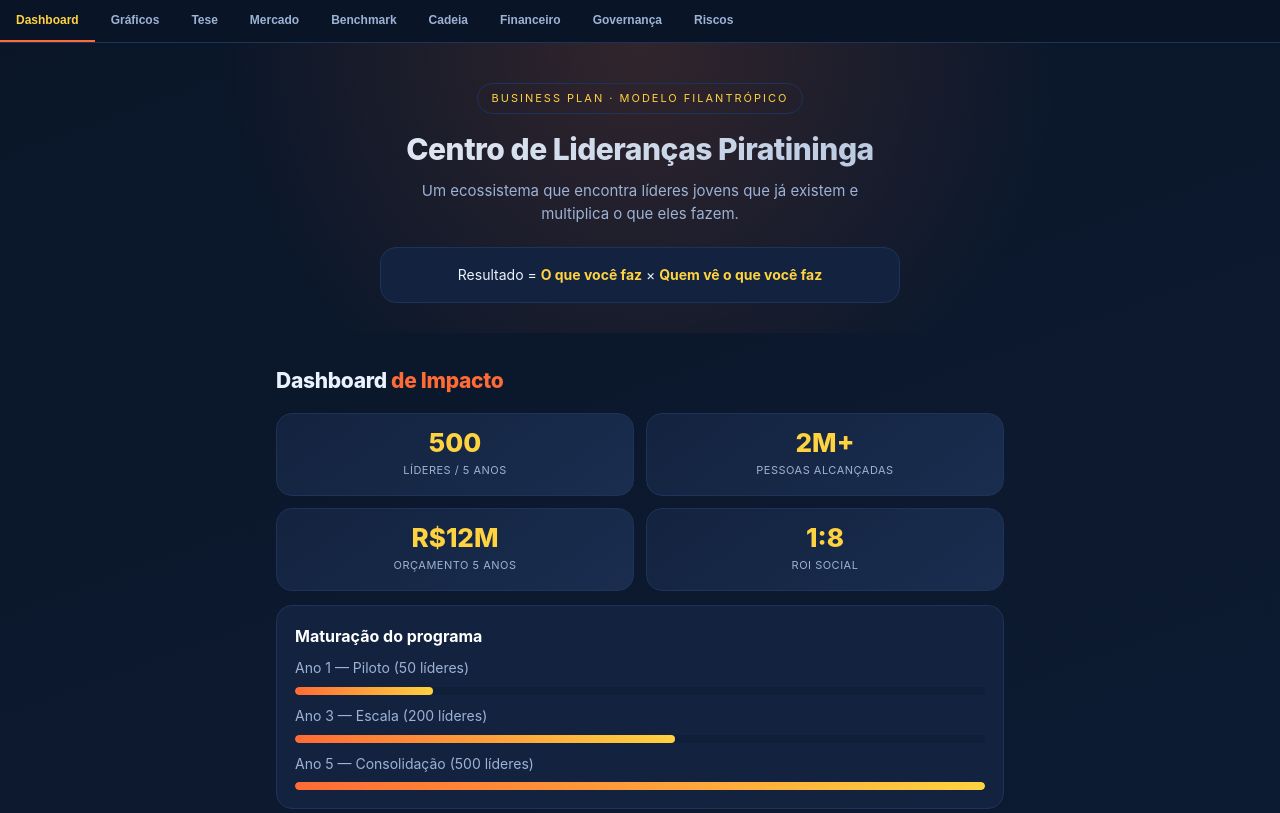
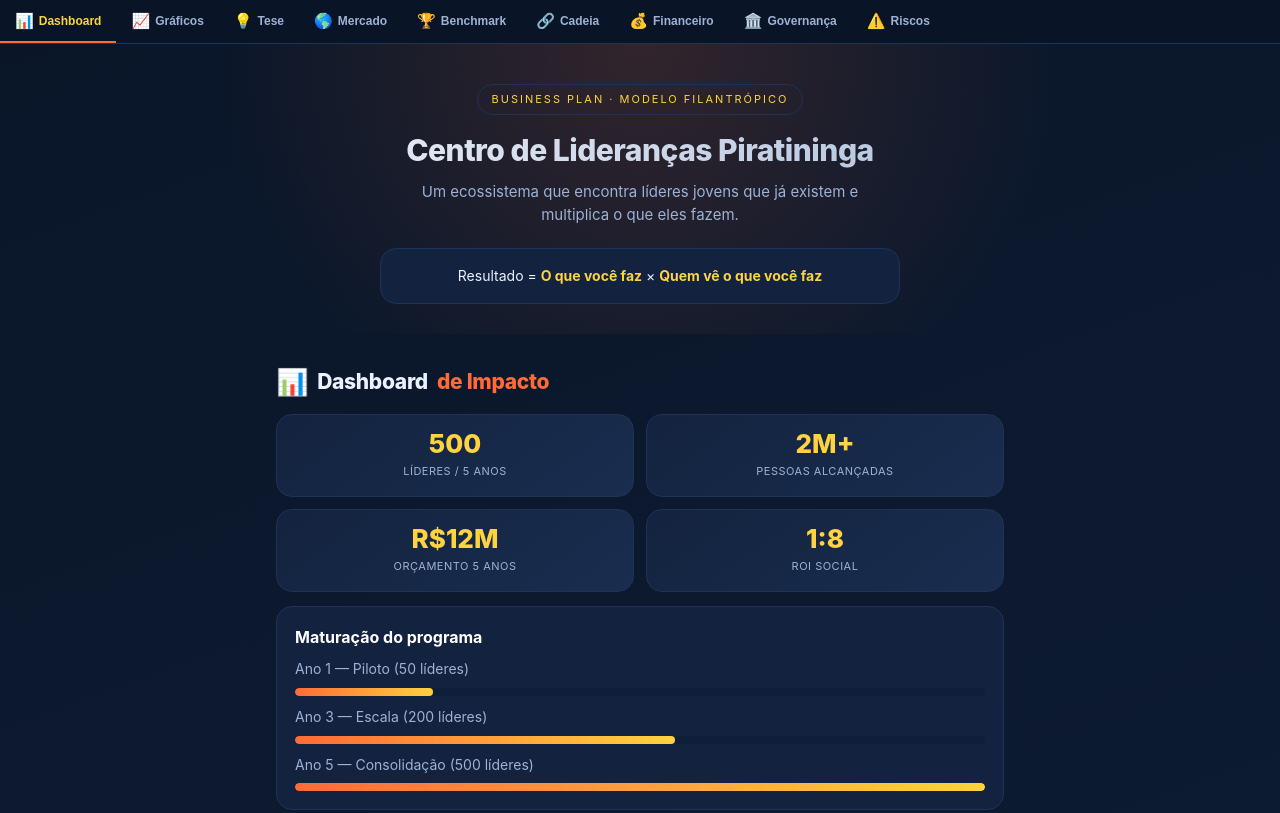
Before and after one commit to lepecosta1/centro-liderancas-piratininga, a plain HTML site: page index.html in a window 1280 px wide. Shown: the top 813 px of the page. Drawn offline with Linux system fonts and the light colour scheme.

Commit message:
Enhance tab buttons with icons and styling
Updated tab buttons to include icons and adjusted padding.

```diff
--- a/index.html
+++ b/index.html
@@ -13,7 +13,8 @@ body{font-family:-apple-system,BlinkMacSystemFont,'Segoe UI',Roboto,sans-serif;b
 .wrap{max-width:760px;margin:0 auto;padding:0 16px}
 .tabs{position:sticky;top:0;left:0;right:0;background:rgba(10,22,40,.97);backdrop-filter:blur(12px);border-bottom:1px solid var(--line);display:flex;overflow-x:auto;z-index:50;scrollbar-width:none}
 .tabs::-webkit-scrollbar{display:none}
-.tab{flex:0 0 auto;padding:13px 16px;font-size:12px;color:var(--mut);background:none;border:none;cursor:pointer;white-space:nowrap;border-bottom:2px solid transparent;font-weight:600}
+.tab{flex:0 0 auto;padding:13px 15px;font-size:12px;color:var(--mut);background:none;border:none;cursor:pointer;white-space:nowrap;border-bottom:2px solid transparent;font-weight:600;display:flex;align-items:center;gap:5px}
+.tab .e{font-size:15px;line-height:1}
 .tab.on{color:var(--acc2);border-bottom-color:var(--acc)}
 .hero{padding:40px 20px 30px;text-align:center;background:radial-gradient(circle at 50% 0%,rgba(255,107,53,.16),transparent 60%)}
 .badge{display:inline-block;font-size:11px;letter-spacing:2px;text-transform:uppercase;color:var(--acc2);border:1px solid var(--line);padding:6px 14px;border-radius:30px;margin-bottom:18px}
@@ -21,7 +22,8 @@ body{font-family:-apple-system,BlinkMacSystemFont,'Segoe UI',Roboto,sans-serif;b
 .hero p{color:var(--mut);font-size:15px;max-width:480px;margin:0 auto}
 .formula{margin:22px auto 0;max-width:520px;background:var(--card);border:1px solid var(--line);border-radius:16px;padding:16px;font-size:14px}
 .formula b{color:var(--acc2)}
-h2.sec{font-size:21px;font-weight:800;margin:8px 0 16px;letter-spacing:-.3px}
+h2.sec{font-size:21px;font-weight:800;margin:8px 0 16px;letter-spacing:-.3px;display:flex;align-items:center;gap:9px}
+h2.sec .em{font-size:26px;line-height:1}
 h2.sec span{color:var(--acc)}
 .card{background:var(--card);border:1px solid var(--line);border-radius:16px;padding:18px;margin-bottom:14px}
 .card h3{font-size:16px;margin-bottom:8px;color:#fff}
@@ -80,15 +82,15 @@ td:first-child{color:#fff;font-weight:600}
 <body>
 
 <nav class="tabs">
-<button class="tab on" data-t="dash">Dashboard</button>
-<button class="tab" data-t="graf">Gráficos</button>
-<button class="tab" data-t="tese">Tese</button>
-<button class="tab" data-t="mercado">Mercado</button>
-<button class="tab" data-t="bench">Benchmark</button>
-<button class="tab" data-t="supply">Cadeia</button>
-<button class="tab" data-t="fin">Financeiro</button>
-<button class="tab" data-t="gov">Governança</button>
-<button class="tab" data-t="risco">Riscos</button>
+<button class="tab on" data-t="dash"><span class="e">📊</span>Dashboard</button>
+<button class="tab" data-t="graf"><span class="e">📈</span>Gráficos</button>
+<button class="tab" data-t="tese"><span class="e">💡</span>Tese</button>
+<button class="tab" data-t="mercado"><span class="e">🌎</span>Mercado</button>
+<button class="tab" data-t="bench"><span class="e">🏆</span>Benchmark</button>
+<button class="tab" data-t="supply"><span class="e">🔗</span>Cadeia</button>
+<button class="tab" data-t="fin"><span class="e">💰</span>Financeiro</button>
+<button class="tab" data-t="gov"><span class="e">🏛️</span>Governança</button>
+<button class="tab" data-t="risco"><span class="e">⚠️</span>Riscos</button>
 </nav>
 
 <header class="hero">
@@ -101,7 +103,7 @@ td:first-child{color:#fff;font-weight:600}
 <main class="wrap">
 
 <section class="panel on" id="p-dash">
-<h2 class="sec">Dashboard <span>de Impacto</span></h2>
+<h2 class="sec"><span class="em">📊</span>Dashboard <span>de Impacto</span></h2>
 <div class="grid2" style="margin-bottom:14px">
 <div class="kpi"><div class="n">500</div><div class="l">Líderes / 5 anos</div></div>
 <div class="kpi"><div class="n">2M+</div><div class="l">Pessoas alcançadas</div></div>
@@ -117,7 +119,7 @@ td:first-child{color:#fff;font-weight:600}
 </section>
 
 <section class="panel" id="p-tese">
-<h2 class="sec">A <span>Tese</span></h2>
+<h2 class="sec"><span class="em">💡</span>A <span>Tese</span></h2>
 <div class="card"><h3>O problema</h3><p>Existem milhares de líderes jovens reais já transformando suas comunidades — mas invisíveis e sem escala. O talento existe; a alavancagem, não.</p></div>
 <div class="card"><h3>As 3 alavancas</h3>
 <div class="lev"><h4>1 · Software / IA</h4><p>Ferramentas que automatizam e potencializam o trabalho de cada líder, liberando tempo e ampliando capacidade.</p></div>
@@ -128,7 +130,7 @@ td:first-child{color:#fff;font-weight:600}
 </section>
 
 <section class="panel" id="p-mercado">
-<h2 class="sec">Mercado & <span>Contexto</span></h2>
+<h2 class="sec"><span class="em">🌎</span>Mercado & <span>Contexto</span></h2>
 <div class="grid2" style="margin-bottom:14px">
 <div class="kpi"><div class="n">50M</div><div class="l">Jovens no Brasil (15-29)</div></div>
 <div class="kpi"><div class="n">R$5,7Bi</div><div class="l">Doações Brasil/ano</div></div>
@@ -138,7 +140,7 @@ td:first-child{color:#fff;font-weight:600}
 </section>
 
 <section class="panel" id="p-bench">
-<h2 class="sec">Benchmark <span>Global</span></h2>
+<h2 class="sec"><span class="em">🏆</span>Benchmark <span>Global</span></h2>
 <div class="bench"><div class="top"><span class="nm">Ashoka</span><span class="tag">Empreendedores sociais</span></div><p>Rede global que seleciona e financia "fellows" já em ação. Referência em identificar líderes existentes — exatamente nossa tese.</p></div>
 <div class="bench"><div class="top"><span class="nm">Gerando Falcões</span><span class="tag">Brasil · Favela</span></div><p>Ecossistema que usa dados e tecnologia para escalar lideranças locais nas favelas. Prova nacional do modelo de alavancagem.</p></div>
 <div class="bench"><div class="top"><span class="nm">charity:water</span><span class="tag">Mídia + transparência</span></div><p>Mestres em transformar impacto em narrativa visível. Modelo de "quem vê o que você faz".</p></div>
@@ -148,7 +150,7 @@ td:first-child{color:#fff;font-weight:600}
 </section>
 
 <section class="panel" id="p-graf">
-<h2 class="sec">Gráficos <span>do Projeto</span></h2>
+<h2 class="sec"><span class="em">📈</span>Gráficos <span>do Projeto</span></h2>
 
 <div class="chartcard">
 <h3>Scout Radar — Forças do modelo</h3>
@@ -177,7 +179,7 @@ td:first-child{color:#fff;font-weight:600}
 </section>
 
 <section class="panel" id="p-supply">
-<h2 class="sec">Cadeia de <span>Valor</span></h2>
+<h2 class="sec"><span class="em">🔗</span>Cadeia de <span>Valor</span></h2>
 <p style="color:var(--mut);font-size:13px;margin-bottom:16px">Do descobrimento do líder ao impacto multiplicado.</p>
 <div class="flow">
 <div class="step"><div class="num">1</div><div><h4>Descoberta</h4><p>Mapeamento ativo via IA, indicações e redes de líderes jovens já em ação.</p></div></div>
@@ -190,7 +192,7 @@ td:first-child{color:#fff;font-weight:600}
 </section>
 
 <section class="panel" id="p-fin">
-<h2 class="sec">Projeção <span>Financeira</span></h2>
+<h2 class="sec"><span class="em">💰</span>Projeção <span>Financeira</span></h2>
 <div class="card"><table>
 <tr><th>Ano</th><th>Líderes</th><th>Orçamento</th><th>Custo/líder</th></tr>
 <tr><td>1</td><td>50</td><td>R$1,2M</td><td>R$24k</td></tr>
@@ -208,7 +210,7 @@ td:first-child{color:#fff;font-weight:600}
 </section>
 
 <section class="panel" id="p-gov">
-<h2 class="sec">Governança & <span>SWOT</span></h2>
+<h2 class="sec"><span class="em">🏛️</span>Governança & <span>SWOT</span></h2>
 <div class="card"><h3>Estrutura</h3><p>Associação sem fins lucrativos ligada ao Instituto Piratininga, com conselho consultivo, núcleo executivo enxuto e comitê de impacto independente para auditar métricas.</p></div>
 <div class="swot">
 <div class="s"><h5>Forças</h5><ul><li>Tese clara e mensurável</li><li>Vínculo Instituto Piratininga</li><li>Modelo de alavancagem</li></ul></div>
@@ -219,7 +221,7 @@ td:first-child{color:#fff;font-weight:600}
 </section>
 
 <section class="panel" id="p-risco">
-<h2 class="sec">Matriz de <span>Riscos</span></h2>
+<h2 class="sec"><span class="em">⚠️</span>Matriz de <span>Riscos</span></h2>
 <div class="card"><table>
 <tr><th>Risco</th><th>Prob.</th><th>Impacto</th></tr>
 <tr><td>Captação abaixo da meta</td><td><span class="pill m">Média</span></td><td><span class="pill l">Alto</span></td></tr>
```
